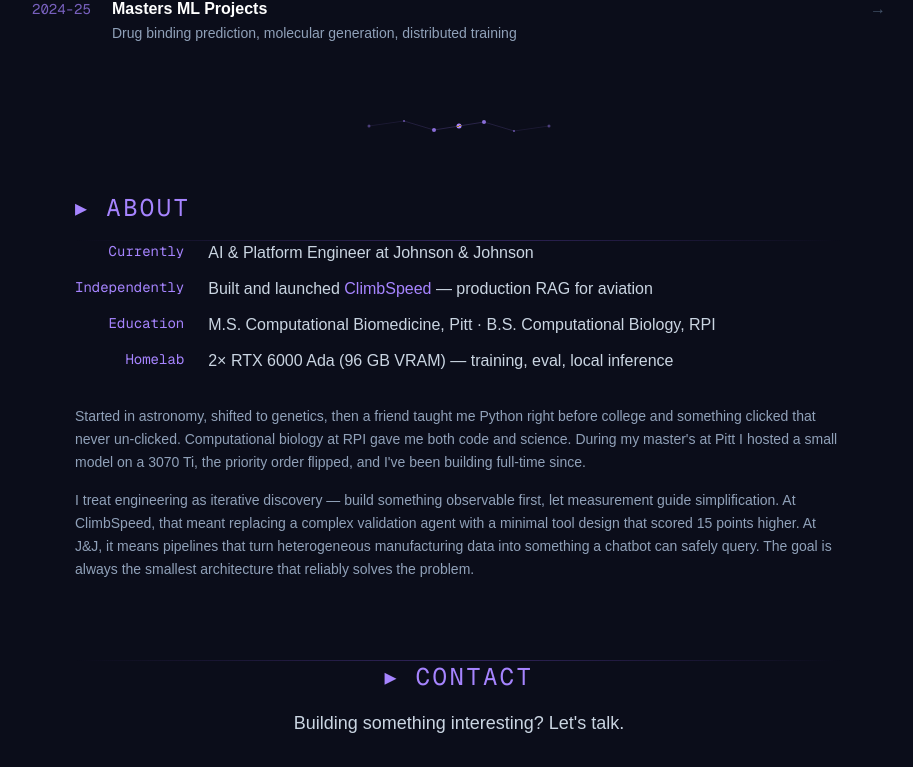
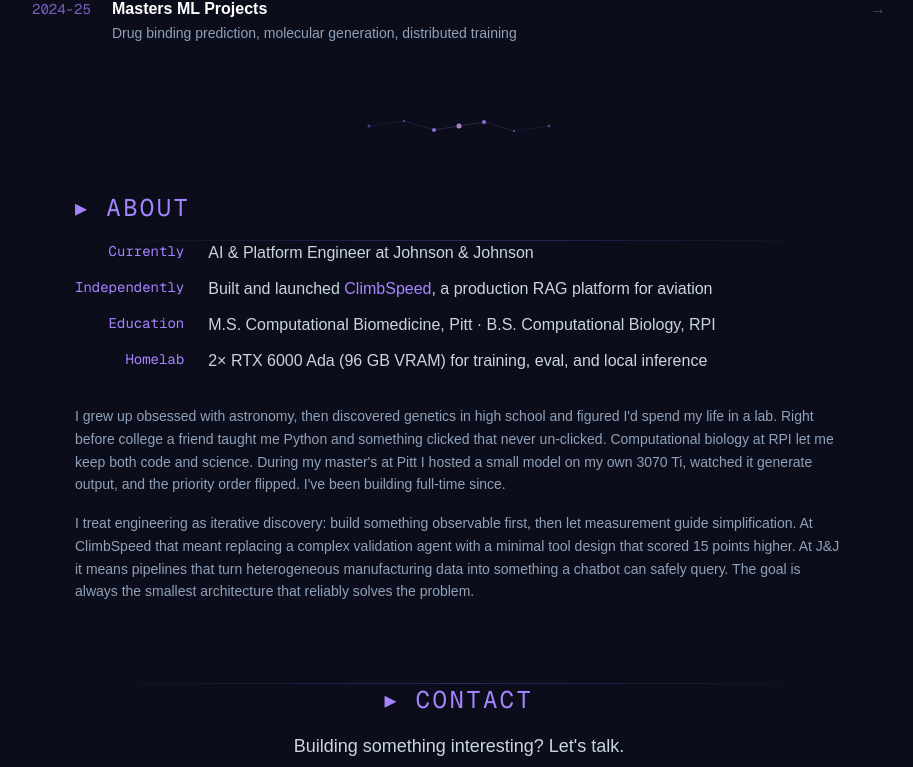
Before and after one commit to David-Antolick/antolick_website, a Next.js app: page / in a window 1280 px wide. Shown: the part 1116-1883 px from the top of the page, without its empty margins (181-1094 px from the left). Built offline with nearby package versions, Linux system fonts and the light colour scheme.

Commit message:
Add resume download and site-as-project

```diff
--- a/components/About.tsx
+++ b/components/About.tsx
@@ -28,7 +28,7 @@ export default function About() {
             >
               ClimbSpeed
             </a>
-            {" "}&mdash; production RAG for aviation
+            , a production RAG platform for aviation
           </span>
 
           <span className="font-mono text-sm text-violet-400 text-right">
@@ -43,24 +43,26 @@ export default function About() {
             Homelab
           </span>
           <span className="text-base text-slate-300">
-            2&times; RTX 6000 Ada (96 GB VRAM) &mdash; training, eval, local inference
+            2&times; RTX 6000 Ada (96 GB VRAM) for training, eval, and local
+            inference
           </span>
         </div>
 
         <div className="space-y-4 text-sm leading-relaxed text-slate-400">
           <p>
-            Started in astronomy, shifted to genetics, then a friend taught me
-            Python right before college and something clicked that never
-            un-clicked. Computational biology at RPI gave me both code and
-            science. During my master&apos;s at Pitt I hosted a small model on a
-            3070 Ti, the priority order flipped, and I&apos;ve been building
-            full-time since.
+            I grew up obsessed with astronomy, then discovered genetics in high
+            school and figured I&apos;d spend my life in a lab. Right before
+            college a friend taught me Python and something clicked that never
+            un-clicked. Computational biology at RPI let me keep both code and
+            science. During my master&apos;s at Pitt I hosted a small model on
+            my own 3070 Ti, watched it generate output, and the priority order
+            flipped. I&apos;ve been building full-time since.
           </p>
           <p>
-            I treat engineering as iterative discovery &mdash; build something
-            observable first, let measurement guide simplification. At
-            ClimbSpeed, that meant replacing a complex validation agent with a
-            minimal tool design that scored 15 points higher. At J&amp;J, it
+            I treat engineering as iterative discovery: build something
+            observable first, then let measurement guide simplification. At
+            ClimbSpeed that meant replacing a complex validation agent with a
+            minimal tool design that scored 15 points higher. At J&amp;J it
             means pipelines that turn heterogeneous manufacturing data into
             something a chatbot can safely query. The goal is always the
             smallest architecture that reliably solves the problem.
```
Also changed, not shown: data/projects.ts (+22 -22 lines).
